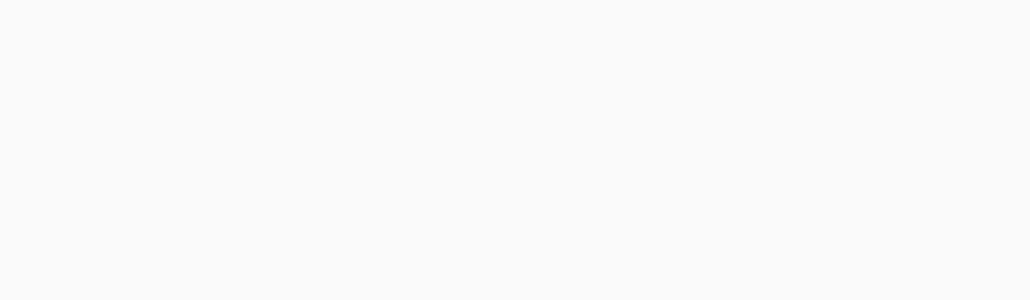
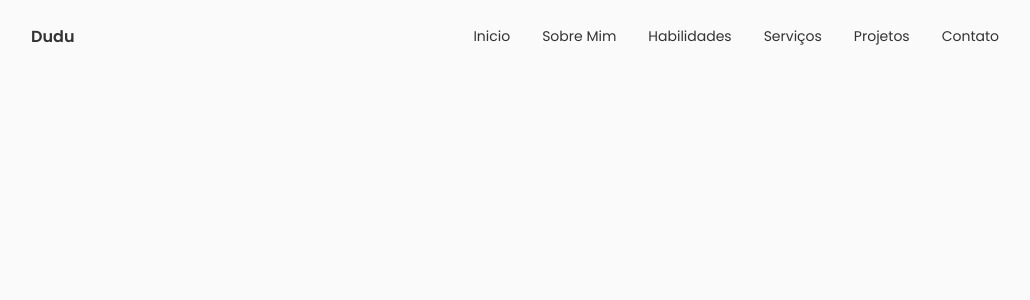
Before and after one commit to eduardoandraade/my-personal-portifolio, a React (Create React App) app: page / in a window 1280 px wide. Shown: the top 300 px of the page, without its empty margins (125-1155 px from the left). Built offline with nearby package versions, Linux system fonts and the light colour scheme.

Commit message:
created Header component and Toggle Navbar

```diff
--- a/public/index.html
+++ b/public/index.html
@@ -3,7 +3,6 @@
   <head>
     <meta charset="utf-8" />
     <meta name="viewport" content="width=device-width, initial-scale=1" />
-    <meta name="theme-color" content="#000000" />
     <meta
       name="description"
       content="Web site created using create-react-app"
--- a/src/App.css
+++ b/src/App.css
@@ -170,7 +170,10 @@
 /* ====== BREAKPOINT ====== */
 /* For large devices */
 @media screen and (max-width: 992px) {
-
+  .container {
+    margin-left: var(--mb-1-5);
+    margin-right: var(--mb-1-5);
+  }
 }
 
 /* For medium devices */
@@ -184,5 +187,8 @@
 
 /* For small devices */
 @media screen and (max-width: 350px) {
-
+  .container {
+    margin-left: var(--mb-1);
+    margin-right: var(--mb-1);
+  }
 }
--- a/src/App.js
+++ b/src/App.js
@@ -1,12 +1,12 @@
 import './App.css';
+import Header from './components/Header/Header';
 
-function App() {
+const App = () => {
   return (
-    <div className="App">
-
-
-    </div>
-  );
+    <>
+    <Header />
+    </>
+  )
 }
 
 export default App;
--- /dev/null
+++ b/src/components/Header/Header.jsx
@@ -0,0 +1,64 @@
+import React, { useState } from 'react'
+import './header.css';
+
+const Header = () => {
+
+    /* ====== Toggle Menu ====== */
+    const [ Toggle, showMenu ] = useState(false);
+
+  return (
+    <header className="header">
+        <nav className="nav container">
+            <a href="index.html" className='nav__logo active-link'>Dudu</a>
+
+            <div className={Toggle ? "nav__menu show-menu" : "nav__menu"}>
+                <ul className="nav__list grid">
+                    <li  className="nav__item">
+                        <a href="#home" className='nav__link'>
+                            <i className='uil uil-estate nav__icon'></i> Inicio
+                        </a>
+                    </li>
+
+                    <li className="nav__item">
+                        <a href="#about" className='nav__link'>
+                            <i className='uil uil-user nav__icon'></i> Sobre Mim
+                        </a>
+                    </li>
+
+                    <li className="nav__item">
+                        <a href="#skill" className='nav__link'>
+                            <i className='uil uil-file-alt nav__icon'></i> Habilidades
+                        </a>
+                    </li>
+
+                    <li className="nav__item">
+                        <a href="#services" className='nav__link'>
+                            <i className='uil uil-briefcase-alt nav__icon'></i> Serviços
+                        </a>
+                    </li>
+
+                    <li className="nav__item">
+                        <a href="#projects" className='nav__link'>
+                            <i className='uil uil-scenery nav__icon'></i> Projetos
+                        </a>
+                    </li>
+
+                    <li className="nav__item">
+                        <a href="#contact" className='nav__link'>
+                            <i className='uil uil-message nav__icon'></i> Contato
+                        </a>
+                    </li>
+                </ul>
+
+                <i className="uil uil-times nav__close" onClick={() => showMenu(!Toggle)}></i>
+            </div>
+
+            <div className='nav__toggle' onClick={() => showMenu(!Toggle)}>
+                <i className='uil uil-apps'></i>
+            </div>
+        </nav>
+    </header>
+  )
+}
+
+export default Header
--- /dev/null
+++ b/src/components/Header/header.css
@@ -0,0 +1,128 @@
+.header {
+    width: 100%;
+    position: fixed;
+    top: 0;
+    left: 0;
+    z-index: var(--z-fixed);
+    background-color: var(--body-color);
+}
+
+.nav {
+    height: calc(var(--header-height) + 1.5rem);
+    display: flex;
+    justify-content: space-between;
+    align-items: center;
+    column-gap: 1rem;
+}
+
+.nav__logo,
+.nav__toggle {
+    color: var(--title-color);
+    font-weight: var(--font-semi-bold);
+}
+
+.nav__list {
+    display: flex;
+    column-gap: 2rem;
+}
+
+.nav__link {
+    display: flex;
+    flex-direction: column;
+    align-items: center;
+    font-size: var(--small-font-size);
+    color: var(--title-color);
+    font-weight: var(--font-mediun);
+    transition: .3s;
+}
+
+.nav__icon,
+.nav__close,
+.nav__toggle {
+    display: none;
+}
+
+/* Active Link */
+
+.nav__link:hover {
+    color: #00307B;
+    font-size: var(--normal-font-size);
+}
+
+/* ====== BREAKPOINT ====== */
+
+/* For medium devices */
+@media screen and (max-width: 768px) {
+  .header {
+    top: initial;
+    bottom: 0;
+  }
+
+  .nav {
+    height: var(--header-height);
+  }
+
+  .nav__menu {
+    position: fixed;
+    bottom: -100%;
+    left: 0;
+    width: 100%;
+    background-color: var(--body-color);
+    padding: 2rem 1.5rem 4rem;
+    box-shadow: 0 -1px 4px rgba(0,0,0, 0.15);
+    border-radius: 1.5rem 1.5rem 0 0;
+    transform: .3s;
+  }
+
+  .show-menu {
+    bottom: 0;
+  }
+
+
+
+  .nav__list {
+    display: grid;
+    grid-template-columns: repeat(3, 1fr);
+    gap: 2rem;
+  }
+
+  .nav__icon {
+    font-size: 1.2rem;
+  }
+
+  .nav__close {
+    position: absolute;
+    right: 1.3rem;
+    bottom: .5rem;
+    font-size: 1.5rem;
+    cursor: pointer;
+    color: var(--title-color);
+  }
+
+  .nav__close:hover {
+    color: var(--title-color-dark);
+  }
+
+  .nav__toggle {
+    font-size: 1.5rem;
+    cursor: pointer;
+  }
+
+  .nav__icon,
+  .nav__close,
+  .nav__toggle {
+    display: block;
+  }
+}
+
+/* For small devices */
+@media screen and (max-width: 350px) {
+    .nav__menu {
+        padding: 2rem 0.25rem 4rem;
+    }
+
+    .nav__list {
+        column-gap: 0;
+    }
+
+}
```
